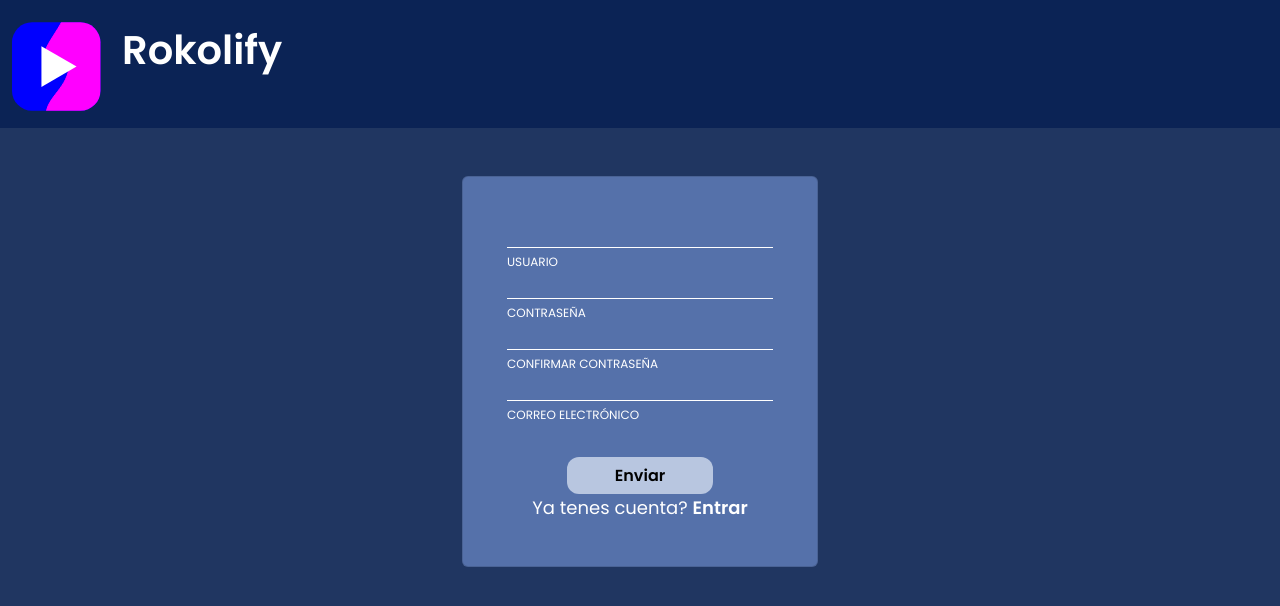
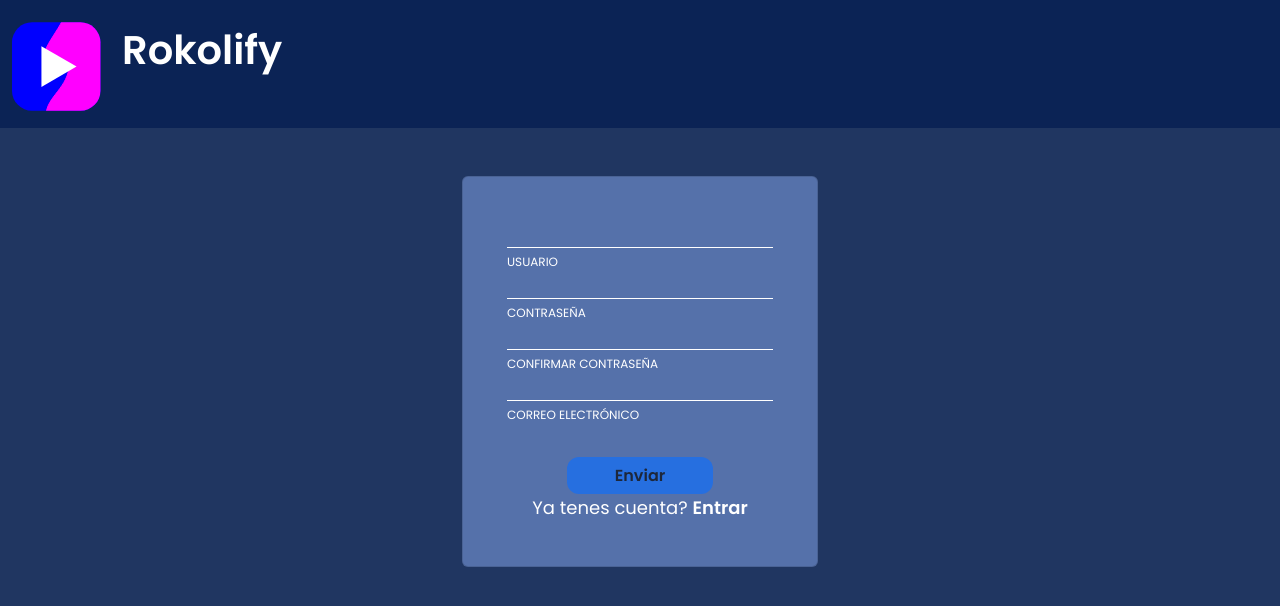
Before and after one commit to francoaccifonte/democratify, a React (Create React App) app: page /signup in a window 1280 px wide. Shown: the top 606 px of the page. Built offline with nearby package versions, Linux system fonts and the light colour scheme.

Commit message:
view and functionality done

```diff
--- a/src/App.tsx
+++ b/src/App.tsx
@@ -1,41 +1,25 @@
 import React from 'react'
 import { BrowserRouter as Router, Route, Switch } from 'react-router-dom'
-import { RootState } from './features/root_reducer'
-import { useSelector, useDispatch } from 'react-redux'
+import { ThemeProvider } from 'react-jss'
 
 import './App.css'
+import { adminPalette } from './color_palette'
+import useAuth from './hooks/useAuth'
+
 import OngoingPlaylistView from './views/ongoing_playlist/ongoing_playlist_view'
 import LoginView from './views/login_view'
 import SignupView from './views/signup/signup_view'
 import PlaylistSelectionView from './views/playlist_selection/playlist_selection_view'
 import PlaylistShowView from './views/playlist_show_view/playlist_show_view'
 import VotationView from './views/votation/votation_view'
-import client from './backend/models/'
-import { authenticate } from './features/slices/account_slice'
 
 function App () {
-  let { token, id } = useSelector((state: RootState) => state.account)
-  const dispatch = useDispatch()
-
-  // TODO: Move elsewhere this logic, and remove the useAuth file, or fix it so it goes there.
-  if (!client.token) {
-    if (!token) {
-      token = localStorage.getItem('account_token') || undefined
-    }
-    if (token) {
-      client.setToken(token)
-    }
-  }
-  const loggedIn = !!token
-
-  if (loggedIn && !id) {
-    dispatch(authenticate({ token: token }))
-  }
-
+  useAuth()
   return (
+    <ThemeProvider theme={adminPalette}>
       <Router>
         <Switch>
-          <Route exact path="/" component={LoginView} />
+          <Route exact path="/login" component={LoginView} />
           <Route exact path="/signup" component={SignupView} />
           <Route exact path="/playlists" component={PlaylistSelectionView} />
           <Route exact path="/playlists/ongoing" component={OngoingPlaylistView} />
@@ -43,6 +27,7 @@ function App () {
           <Route exact path="/account/:id/votation" component={VotationView} />
         </Switch>
       </Router>
+    </ThemeProvider>
   )
 }
 
--- a/src/hooks/useAuth.tsx
+++ b/src/hooks/useAuth.tsx
@@ -1,45 +1,38 @@
-import { useContext, createContext } from 'react'
 import { useSelector, useDispatch } from 'react-redux'
 
-import { authenticate } from '../features/slices/account_slice'
+import { authenticate, signUp } from '../features/slices/account_slice'
 import { RootState } from '../features/root_reducer'
+import client from '../backend/models/'
 
-type ContextProps = {
-  token: string | undefined;
-  loggedIn: boolean;
-}
+const useAuth = () => {
+  // Handle token from local storage into redux state and backend client
+  let { token, id } = useSelector((state: RootState) => state.account)
+  const signUpState = useSelector((state: RootState) => state.account.accountCreationStatus)
+  const dispatch = useDispatch()
 
-const authContext = createContext({ token: 'initialTokenState', loggedIn: false } as ContextProps)
+  if (!client.token) {
+    if (!token) {
+      token = localStorage.getItem('account_token') || undefined
+    }
+    if (token) {
+      client.setToken(token)
+    }
+  }
+  const loggedIn = !!token
 
-export const useProvideAuth = () => {
-  const dispatch = useDispatch()
-  const { id, token, tokenExpiration } = useSelector((state: RootState) => state.account)
-  const localStorageToken = localStorage.getItem('account_token')
-  let loggedIn: boolean
+  if (loggedIn && !id) {
+    dispatch(authenticate({ token: token }))
+  }
 
-  if ((token && !id) && (token !== 'initialTokenState')) {
-    dispatch(authenticate({ token: token }))
-    loggedIn = true
-  } else if (!token && localStorageToken) {
-    dispatch(authenticate({ token: localStorageToken }))
-    loggedIn = true
-  } else {
-    loggedIn = false
+  // Create new account
+  const signUpAction = (signUpData: { email: string, password: string, name: string }) => {
+    dispatch(signUp(signUpData))
   }
 
   return {
-    token,
-    loggedIn
+    signUp: signUpAction,
+    signUpState
   }
 }
 
-type ProvideAuthProps = { children: any };
-
-export const ProvideAuth = (props: ProvideAuthProps) => {
-  const auth = useProvideAuth()
-  return <authContext.Provider value={auth}>{props.children}</authContext.Provider>
-}
-
-export const useAuth = () => {
-  return useContext(authContext)
-}
+export default useAuth
--- a/src/views/signup/signup_card.tsx
+++ b/src/views/signup/signup_card.tsx
@@ -6,6 +6,7 @@ import withStyles from 'react-jss'
 import { useHistory } from 'react-router-dom'
 
 import Text from '../components/text'
+import useAuth from '../../hooks/useAuth'
 
 const styles = (theme: any) => {
   return {
@@ -33,7 +34,10 @@ const styles = (theme: any) => {
     },
     formInputDanger: {
       composes: '$formInput',
-      color: theme.Danger
+      color: theme.Danger,
+      '&:focus': {
+        color: theme.Danger
+      }
     },
     submitButton: {
       backgroundColor: theme.Info,
@@ -49,40 +53,47 @@ type SignupCardProps = { classes: any };
 const SignupCard = (props: SignupCardProps) => {
   const { classes } = props
   const history = useHistory()
+  const { signUp, signUpState } = useAuth()
 
-  const [validPassword, setValidPassword] = useState(true)
-
-  const [userValue, setUserValue] = useState('')
+  const [userValue, setUserValue] = useState<string>('')
   const handleUserChange = (event: React.ChangeEvent<HTMLInputElement>) => {
     event.preventDefault()
     setUserValue(event.target.value)
   }
 
-  const [passwordValue, setPasswordValue] = useState('')
+  const [passwordValue, setPasswordValue] = useState<string>('')
   const handlePasswordChange = (event: React.ChangeEvent<HTMLInputElement>) => {
     event.preventDefault()
     setPasswordValue(event.target.value)
   }
 
-  const [repeatPasswordValue, setRepeatPasswordValue] = useState('')
+  const [repeatPasswordValue, setRepeatPasswordValue] = useState<string>('')
   const handleRepeatPasswordChange = (event: React.ChangeEvent<HTMLInputElement>) => {
     event.preventDefault()
     setRepeatPasswordValue(event.target.value)
-    if (passwordValue !== event.target.value) {
-      setValidPassword(false)
-    } else {
-      setValidPassword(true)
-    }
   }
 
-  const [emailValue, setEmailValue] = useState('')
+  const [emailValue, setEmailValue] = useState<string>('')
   const handleEmailChange = (event: React.ChangeEvent<HTMLInputElement>) => {
     event.preventDefault()
     setEmailValue(event.target.value)
   }
 
-  const handleSubmit = () => {
+  const validPassword = () => {
+    if ((passwordValue.length < 1) || (passwordValue !== repeatPasswordValue)) { return false }
+    return true
+  }
+  const isDataValid = () => {
+    if (!validPassword()) { return false }
+    if (!emailValue.includes('@')) { return false }
 
+    return true
+  }
+  const handleSubmit = (event: any) => {
+    event.preventDefault()
+    if (isDataValid()) {
+      signUp({ email: emailValue, password: passwordValue, name: userValue })
+    }
   }
 
   return (
@@ -95,12 +106,12 @@ const SignupCard = (props: SignupCardProps) => {
             <Text type="bodyCaption" color="White">
               USUARIO
             </Text>
-            <input type="password" value={passwordValue} onChange={handlePasswordChange} className={validPassword ? classes.formInput : classes.formInputDanger}/>
+            <input type="password" value={passwordValue} onChange={handlePasswordChange} className={validPassword() ? classes.formInput : classes.formInputDanger}/>
             <br />
             <Text type="bodyCaption" color="White">
               CONTRASEÑA
             </Text>
-            <input type="password" value={repeatPasswordValue} onChange={handleRepeatPasswordChange} className={validPassword ? classes.formInput : classes.formInputDanger}/>
+            <input type="password" value={repeatPasswordValue} onChange={handleRepeatPasswordChange} className={validPassword() ? classes.formInput : classes.formInputDanger}/>
             <br />
             <Text type="bodyCaption" color="White">
               CONFIRMAR CONTRASEÑA
@@ -113,8 +124,12 @@ const SignupCard = (props: SignupCardProps) => {
           </form>
           </Card.Body>
           <Card.Body className="text-center">
-            <Button className={classes.submitButton} onClick={handleSubmit}>
-              <Text type="title" color="Black">Enviar</Text>
+            <Button className={classes.submitButton} onClick={handleSubmit} disabled={!isDataValid() && signUpState !== 'pending'}>
+              { signUpState !== 'pending' && <Text type="title" color="Black">Enviar</Text>}
+              { signUpState === 'pending' &&
+              <div className="spinner-border" role="status">
+                <span className="sr-only"></span>
+              </div>}
             </Button>
             <br />
             <Text type="bodyRegular" color="White">Ya tenes cuenta? </Text>
--- a/src/views/signup/signup_view.tsx
+++ b/src/views/signup/signup_view.tsx
@@ -1,31 +1,27 @@
-import React, { useState } from 'react'
-import { ThemeProvider } from 'react-jss'
+import React from 'react'
 
 import FullHeightSkeleton from '../full_height_skeleton'
 import { SignupCard, SignupSuccessCard } from '.'
-import { adminPalette } from '../../color_palette'
-
-type SignupForm = {
-  user?: string,
-  password: string,
-  email: string,
-} | null
-type Steps = '0' | '1'
+import useAuth from '../../hooks/useAuth'
 
 const SignupView = () => {
-  const [formData, setFormData] = useState<SignupForm>()
-  const [step, setStep] = useState<Steps>('0')
+  const { signUpState } = useAuth()
 
   const Content = () => {
-    switch (step) {
-      case '0':
+    switch (signUpState) {
+      case 'idle':
+      case 'pending':
         return <SignupCard />
-      case '1':
+      case 'fulfilled':
         return <SignupSuccessCard />
+      case 'rejected':
+        return <></>
+        // TODO: Show error message
+      default:
+        return <></>
     }
   }
   return (
-    <ThemeProvider theme={adminPalette} >
     <FullHeightSkeleton header palette='admin' overflowY="hidden">
       <div className="mt-5 d-flex flex-row justify-content-center w-100">
         <div >
@@ -33,7 +29,6 @@ const SignupView = () => {
         </div>
       </div>
     </FullHeightSkeleton>
-    </ThemeProvider>
   )
 }
 
```
Also changed, not shown: src/views/signup/signup_success_card.tsx (indentation only). Lines whose indentation alone changed are shown as unchanged.
